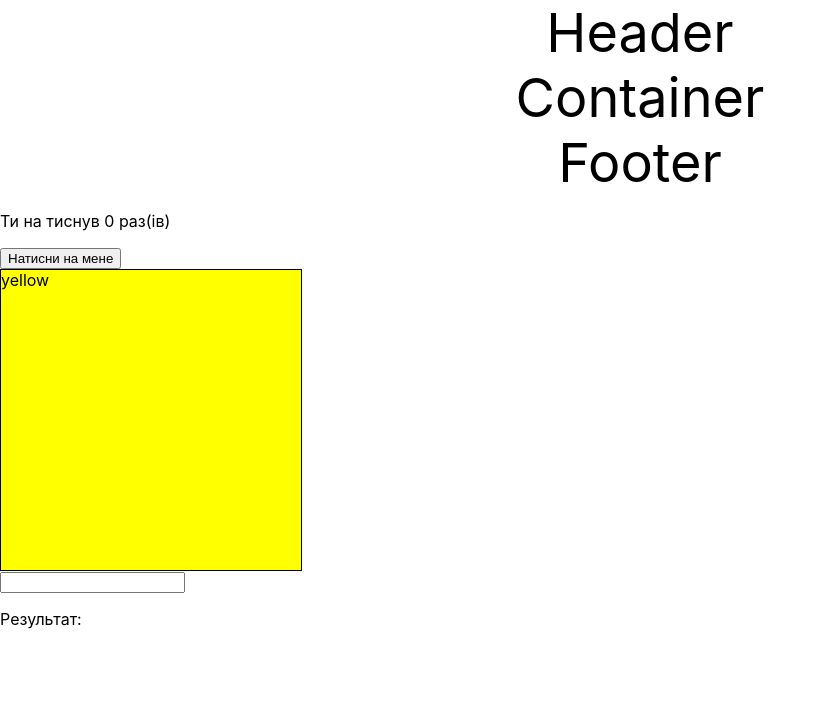
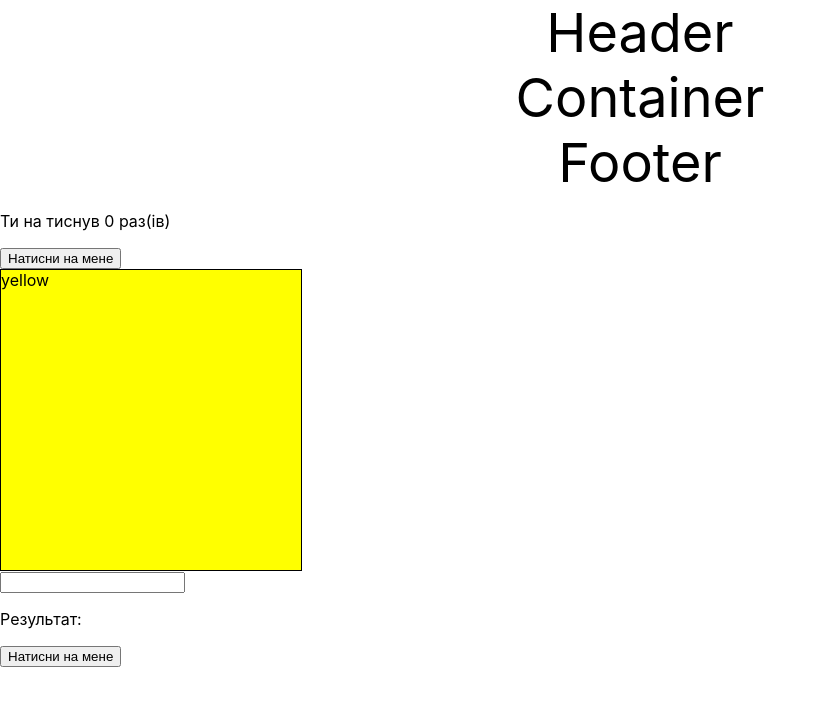
Before and after one commit to evgeniy-20/todolist, a React (Create React App) app: page / in a window 1280 px wide. Shown: the top 706 px of the page, without its empty margins (0-827 px from the left). Built offline with nearby package versions, Linux system fonts and the light colour scheme.

Commit message:
handleClick

```diff
--- a/src/Inputexample.js
+++ b/src/Inputexample.js
@@ -2,14 +2,19 @@ import React, {useState} from 'react'
 
 function Inputexample() {
   const [value, setValue] = useState('')
+  const [result, setResult] = useState('')
 
   const handleChange  = (event) => {
     setValue(event.target.value);
   }
+  const handleClick = () => {
+    setResult(value);
+  }
   return (
     <div>
         <input value={value} onChange={handleChange} />
-		<p>Результат: {value}</p>
+		    <p>Результат: {result}</p>
+        <button onClick={handleClick}>Натисни на мене</button>
     </div>
   )
 }
```
